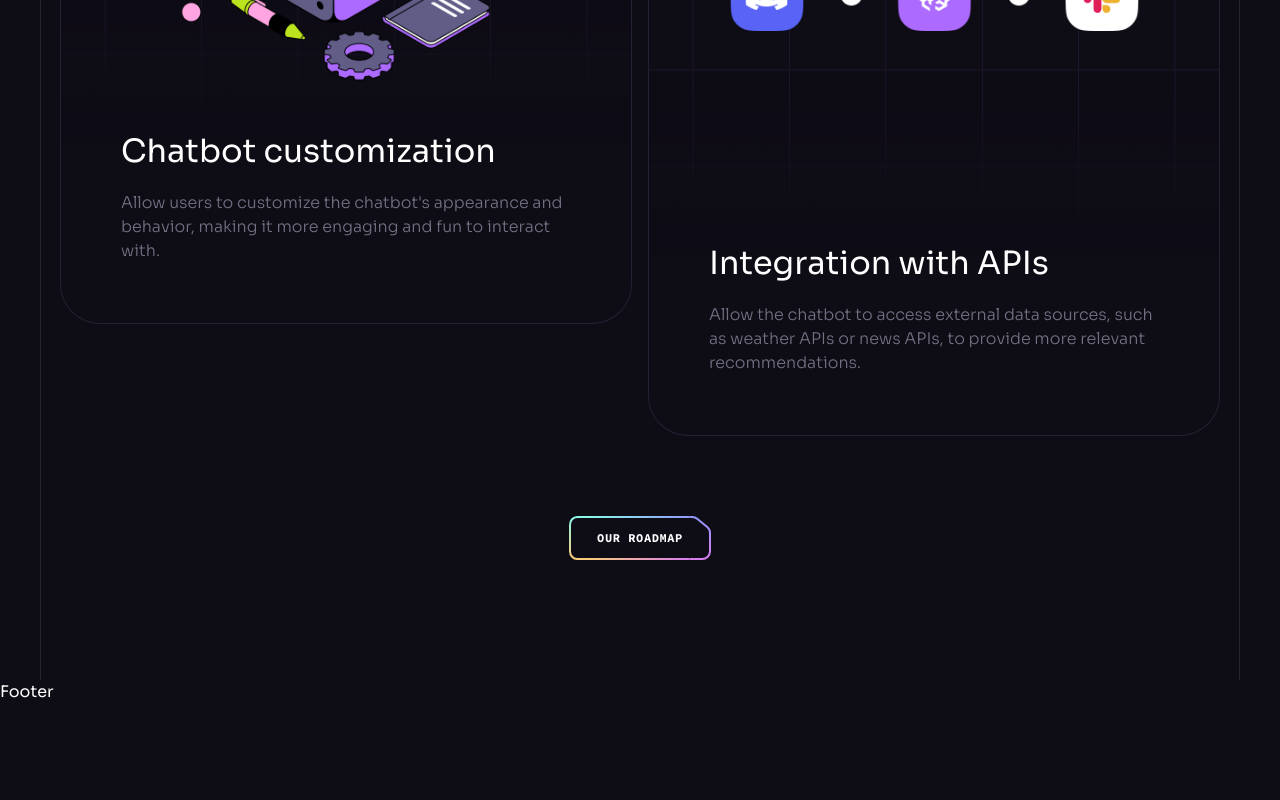
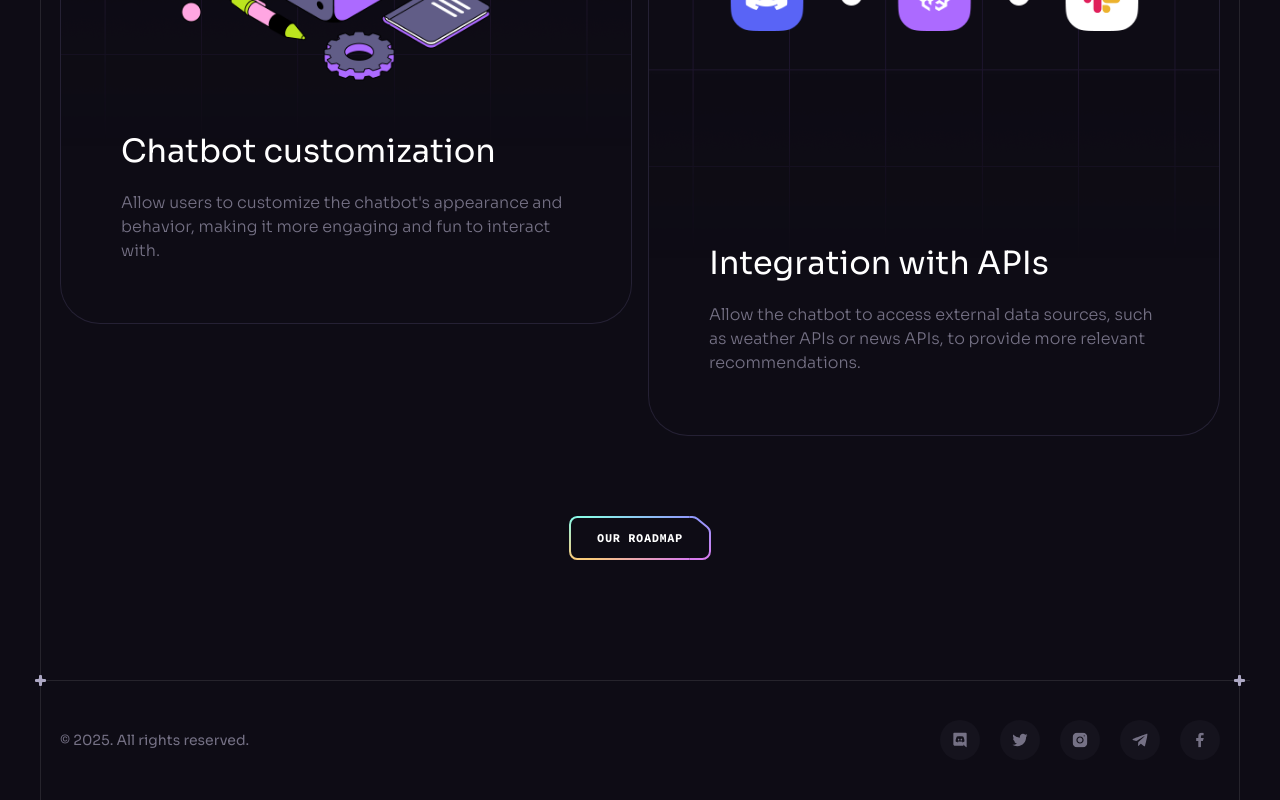
Before and after one commit to TrelawneyJourney/brainwave, a React (Vite) app: page / in a window 1280 px wide. Shown: the part 8389-9189 px from the top of the page. Before the commit the page ends 9093 px from the top, so only its background shows below. Built offline with nearby package versions, Linux system fonts and the light colour scheme.

Commit message:
ends footer section

```diff
--- a/src/components/Footer.jsx
+++ b/src/components/Footer.jsx
@@ -1,7 +1,28 @@
-import React from "react";
+import Section from "./Section";
+import { socials } from "../constants";
 
 const Footer = () => {
-  return <div>Footer</div>;
+  return (
+    <Section crosses className="!px-0 !py-10">
+      <div className="container flex sm:justify-between justify-center items-center gap-10 max-sm:flex-col">
+        <p className="caption text-n-4 lg:block">
+          &copy; {new Date().getFullYear()}. All rights reserved.
+        </p>
+        <ul className="flex gap-5 flex-wrap">
+          {socials.map((item) => (
+            <a
+              href={item.url}
+              key={item.id}
+              target="_blank"
+              className="flex items-center justify-center w-10 h-10 bg-n-7 rounded-full transition colors hover:bg-n-6"
+            >
+              <img src={item.iconUrl} width={16} height={16} alt={item.title} />
+            </a>
+          ))}
+        </ul>
+      </div>
+    </Section>
+  );
 };
 
 export default Footer;
```
